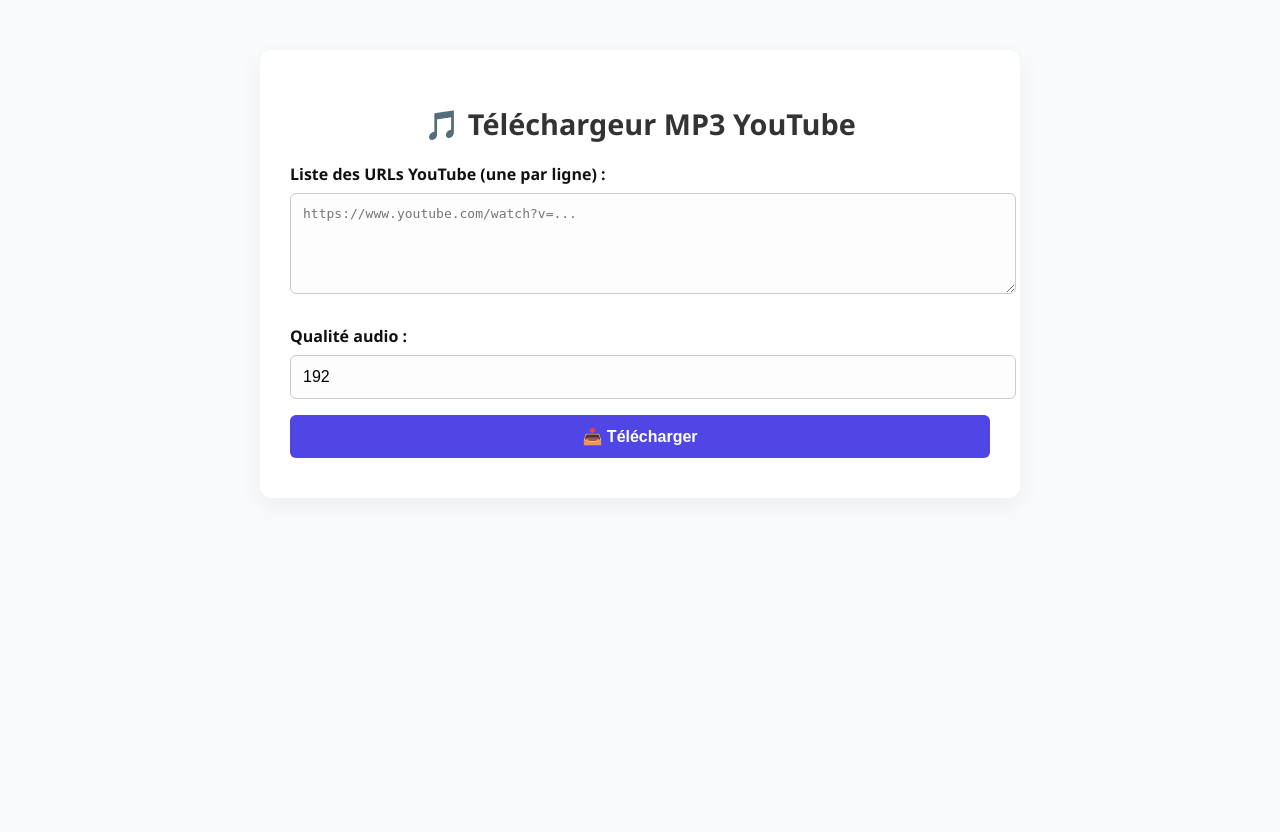
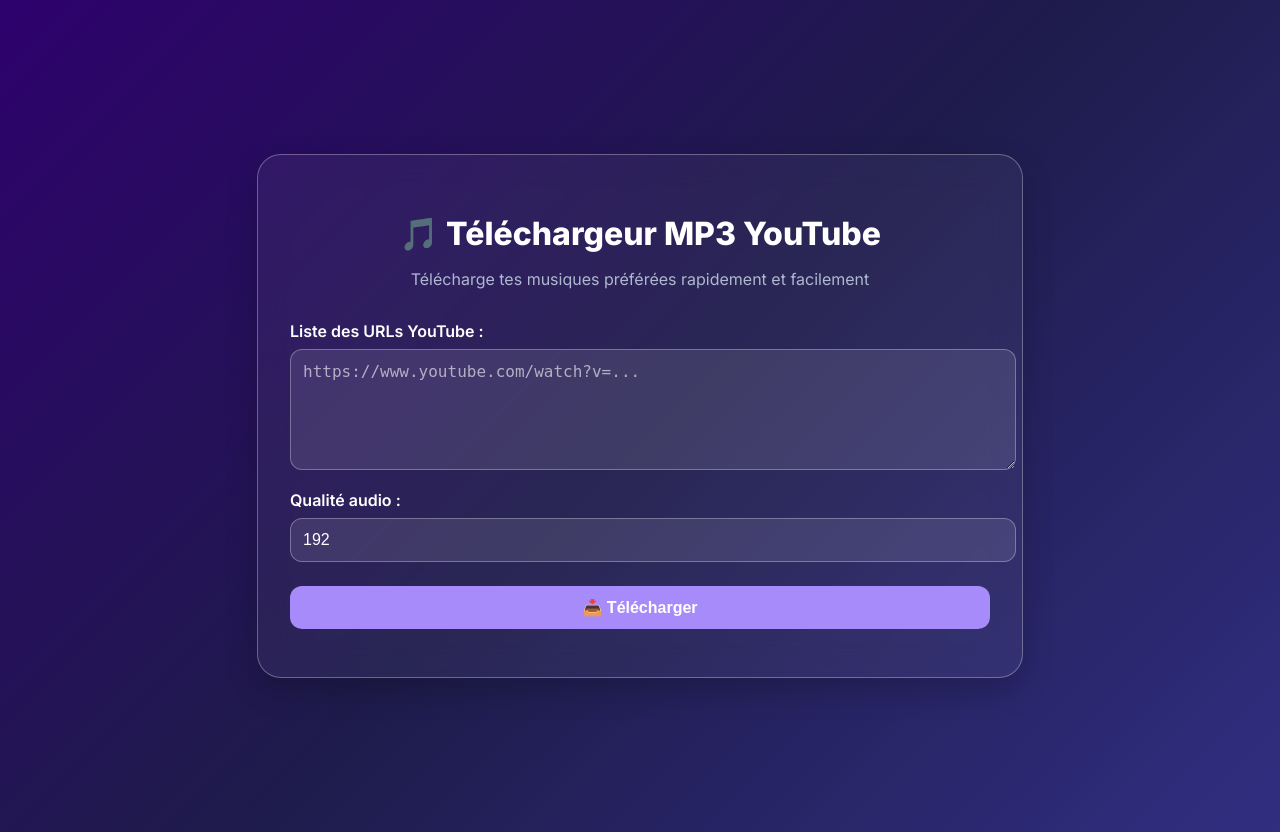
Before and after one commit to derrainoussa/pafina, a Flask app: page / in a window 1280 px wide. Before the commit the page ends 458 px from the top, so only its background shows below. Run offline with Flask 3, Linux system fonts and the light colour scheme.

Commit message:
Mise a jour deploiement

```diff
--- a/app.py
+++ b/app.py
@@ -14,7 +14,7 @@
 
 # Configuration
 UPLOAD_FOLDER = os.path.join(os.path.expanduser('~'), 'downloads')
-MAX_WORKERS = 3
+MAX_WORKERS = 4
 
 def telecharger_audio(youtube_url, dossier_de_sortie, qualite='192'):
     try:
--- a/templates/index.html
+++ b/templates/index.html
@@ -3,111 +3,162 @@
 <head>
   <meta charset="UTF-8" />
   <meta name="viewport" content="width=device-width, initial-scale=1.0"/>
-  <title>Téléchargeur YouTube MP3</title>
+  <title>🎵 Téléchargeur YouTube MP3</title>
+  <link href="https://fonts.googleapis.com/css2?family=Inter:wght@400;600;800&display=swap" rel="stylesheet">
   <style>
+    :root {
+      --bg-gradient: linear-gradient(135deg, #2e026d, #1e1b4b, #312e81);
+      --glass-bg: rgba(255, 255, 255, 0.05);
+      --border: rgba(255, 255, 255, 0.3);
+      --text-white: #fff;
+      --text-muted: #b0b8d0;
+      --blue: #60a5fa;
+      --red: #f87171;
+      --green: #4ade80;
+      --purple: #a78bfa;
+      --transition: all 0.3s ease;
+    }
+
     body {
       margin: 0;
-      font-family: 'Segoe UI', sans-serif;
-      background: #f9fafb;
-      color: #111;
+      font-family: 'Inter', sans-serif;
+      background: var(--bg-gradient);
+      color: var(--text-white);
+      min-height: 100vh;
+      display: flex;
+      align-items: center;
+      justify-content: center;
+      padding: 1rem;
     }
 
     .container {
       max-width: 700px;
-      margin: 50px auto;
-      background: white;
-      padding: 30px;
-      border-radius: 12px;
-      box-shadow: 0 8px 24px rgba(0, 0, 0, 0.05);
+      width: 100%;
+      background: var(--glass-bg);
+      backdrop-filter: blur(16px);
+      border: 1px solid var(--border);
+      border-radius: 1.5rem;
+      padding: 2rem;
+      box-shadow: 0 12px 32px rgba(0,0,0,0.2);
+      animation: fadeInUp 0.5s ease;
     }
 
     h2 {
-      margin-bottom: 20px;
-      font-size: 1.8em;
-      color: #333;
       text-align: center;
+      font-size: 2rem;
+      margin-bottom: 1rem;
+      font-weight: 800;
+      color: var(--text-white);
+    }
+
+    .subtitle {
+      text-align: center;
+      color: var(--text-muted);
+      margin-bottom: 2rem;
     }
 
     label {
       font-weight: 600;
-      margin-top: 10px;
+      margin-top: 1rem;
       display: block;
+      color: var(--text-white);
     }
 
     textarea, input {
       width: 100%;
       padding: 12px;
-      margin: 8px 0 16px;
-      border: 1px solid #ccc;
-      border-radius: 6px;
-      font-size: 1em;
-      background: #fdfdfd;
+      margin-top: 0.5rem;
+      border: 1px solid var(--border);
+      border-radius: 0.75rem;
+      background: rgba(255,255,255,0.1);
+      color: var(--text-white);
+      font-size: 1rem;
+      outline: none;
+      transition: var(--transition);
+    }
+
+    textarea::placeholder,
+    input::placeholder {
+      color: rgba(255,255,255,0.6);
+    }
+
+    textarea:focus, input:focus {
+      border-color: var(--purple);
+      box-shadow: 0 0 0 3px rgba(167,139,250,0.3);
     }
 
     button {
-      background-color: #4f46e5;
-      color: white;
+      margin-top: 1.5rem;
+      width: 100%;
+      background-color: var(--purple);
+      color: var(--text-white);
+      font-weight: 600;
       padding: 12px;
       border: none;
-      border-radius: 6px;
+      border-radius: 0.75rem;
       cursor: pointer;
-      font-weight: 600;
-      transition: background 0.2s;
-      width: 100%;
-      font-size: 1em;
+      font-size: 1rem;
+      transition: var(--transition);
     }
 
     button:hover {
-      background-color: #4338ca;
+      filter: brightness(1.1);
     }
 
     .progress-bar {
       width: 100%;
-      background-color: #e5e7eb;
+      background-color: rgba(255,255,255,0.1);
       border-radius: 6px;
-      margin: 20px 0;
+      margin: 1.5rem 0;
       height: 10px;
       overflow: hidden;
+      display: none;
     }
 
     .progress {
       height: 100%;
       width: 0%;
-      background-color: #4f46e5;
+      background-color: var(--purple);
       transition: width 0.4s ease-in-out;
     }
 
     .status {
       text-align: center;
-      font-size: 1em;
-      margin-top: 10px;
+      font-size: 1rem;
+      margin-top: 1rem;
     }
 
-    .success {
-      color: #10b981;
+    .status.success { color: var(--green); }
+    .status.error { color: var(--red); }
+
+    pre {
+      background: rgba(255,255,255,0.1);
+      padding: 1rem;
+      border-radius: 0.75rem;
+      overflow-x: auto;
+      color: var(--text-white);
+      margin-top: 1rem;
     }
 
-    .error {
-      color: #ef4444;
+    @keyframes fadeInUp {
+      from { opacity: 0; transform: translateY(15px);}
+      to { opacity: 1; transform: translateY(0);}
     }
 
-    pre {
-      background: #f3f4f6;
-      padding: 10px;
-      border-radius: 6px;
-      overflow-x: auto;
-    }
-
-    .hidden {
-      display: none;
+    /* Responsive */
+    @media(max-width:768px){
+      .container { padding: 1.5rem; }
+      h2 { font-size: 1.6rem; }
     }
   </style>
 </head>
 <body>
   <div class="container">
     <h2>🎵 Téléchargeur MP3 YouTube</h2>
+    <p class="subtitle">Télécharge tes musiques préférées rapidement et facilement</p>
+
     <form id="downloadForm">
-      <label for="urls">Liste des URLs YouTube (une par ligne) :</label>
+      <label for="urls">Liste des URLs YouTube :</label>
       <textarea id="urls" name="urls" rows="5" placeholder="https://www.youtube.com/watch?v=..."></textarea>
 
       <label for="quality">Qualité audio :</label>
@@ -116,7 +167,7 @@
       <button type="submit">📥 Télécharger</button>
     </form>
 
-    <div class="progress-bar hidden" id="progressBar">
+    <div class="progress-bar" id="progressBar">
       <div class="progress" id="progressFill"></div>
     </div>
 
@@ -133,68 +184,55 @@
 
     function resetProgress() {
       progressFill.style.width = '0%';
-      progressBar.classList.remove('hidden');
+      progressBar.style.display = 'block';
     }
 
     function updateProgress(percent) {
       progressFill.style.width = percent + '%';
     }
 
-    function showStatus(message, type = '') {
+    function showStatus(message, type='') {
       statusText.innerHTML = message;
       statusText.className = `status ${type}`;
     }
 
-    form.addEventListener('submit', async function (e) {
+    form.addEventListener('submit', async (e) => {
       e.preventDefault();
-
-      const urls = document.getElementById('urls').value.trim().split('\n').filter(u => u);
+      const urls = document.getElementById('urls').value.trim().split('\n').filter(u=>u);
       const quality = document.getElementById('quality').value || '192';
 
-      if (!urls.length) {
-        showStatus("Veuillez entrer au moins une URL.", 'error');
-        return;
-      }
+      if(!urls.length){ showStatus("Veuillez entrer au moins une URL.", 'error'); return; }
 
       resetProgress();
       updateProgress(10);
       showStatus("⏳ Téléchargement en cours...");
 
-      try {
-        const response = await fetch('/api/download', {
+      try{
+        const response = await fetch('/api/download',{
           method: 'POST',
-          headers: { 'Content-Type': 'application/json' },
-          body: JSON.stringify({ urls, quality, parallel: true })
+          headers: {'Content-Type':'application/json'},
+          body: JSON.stringify({urls, quality, parallel:true})
         });
 
         updateProgress(70);
-
         const data = await response.json();
         updateProgress(100);
 
-        if (data.success) {
+        if(data.success){
           showStatus("✅ Téléchargement terminé !", 'success');
-
-          const resultHTML = `
-            <pre>
+          resultDiv.innerHTML = `<pre>
 Session ID : ${data.session_id}
 Téléchargements réussis : ${data.stats.success} / ${data.stats.total}
 Échecs : ${data.stats.failed}
-            </pre>
-          `;
-
-          resultDiv.innerHTML = resultHTML;
+          </pre>`;
         } else {
           showStatus(`❌ ${data.message}`, 'error');
         }
-      } catch (err) {
-        showStatus("❌ Erreur côté client : " + err.message, 'error');
+      } catch(err){
+        showStatus("❌ Erreur côté client : " + err.message,'error');
       }
 
-      setTimeout(() => {
-        progressBar.classList.add('hidden');
-        updateProgress(0);
-      }, 2000);
+      setTimeout(()=>{ progressBar.style.display='none'; updateProgress(0); }, 2000);
     });
   </script>
 </body>
```
